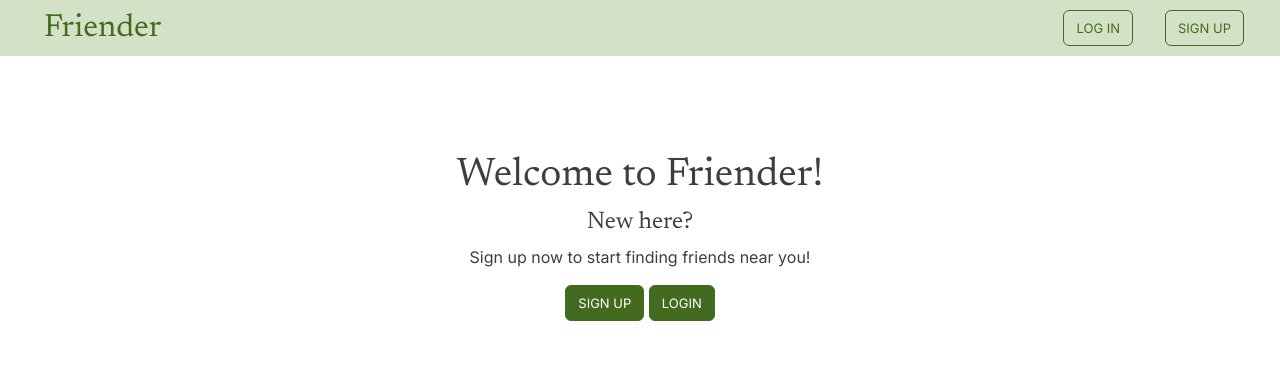
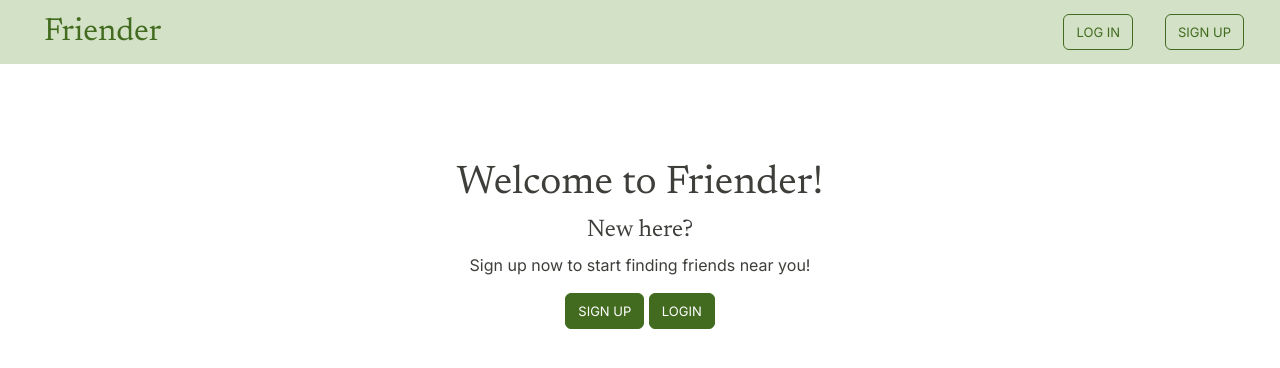
Before and after one commit to nathanrydel/friender-demo, a Flask app: page / in a window 1280 px wide. Shown: the top 368 px of the page. Run offline with Flask 3, Linux system fonts and the light colour scheme; some libraries are stand-ins or nearby versions.

Commit message:
Fixed NavBar

```diff
--- a/static/style.css
+++ b/static/style.css
@@ -56,7 +56,7 @@ h5 {
 /* ======================= Nav */
 
 .navbar {
-  height: 56px;
+  height: 64px;
   /* border-bottom: 1px solid rgba(0, 0, 0, 0.25); */
   margin-bottom: 1rem;
   position: relative;
@@ -69,6 +69,8 @@ h5 {
   color: #426B1F;
   font-family: 'Newsreader', sans-serif;
   font-size: 32px !important;
+  display: flex;
+  align-items: center;
 }
 
 
--- a/templates/base.html
+++ b/templates/base.html
@@ -16,6 +16,10 @@
   <nav class="navbar navbar-expand-lg bg-light">
     <div class="container-fluid">
       <a class="navbar-brand" href="/">Friender</a>
+      <button class="navbar-toggler" type="button" data-bs-toggle="collapse" data-bs-toggle="collapse" data-bs-target="#navbarSupportedContent" aria-controls="navbarSupportedContent" aria-expanded="false" aria-label="Toggle navigation">
+        <span class="navbar-toggler-icon"></span>
+      </button>
+      <div class="collapse navbar-collapse" id="navbarSupportedContent">
         <div class="d-flex flex-fill justify-content-end">
           <ul class="nav navbar-nav navbar-right">
 
@@ -53,6 +57,7 @@
           </ul>
         </div>
       </div>
+    </div>
   </nav>
   <div class="container mt-5">
     {% block flash_messages %}
```
Lines whose indentation alone changed are shown as unchanged.
